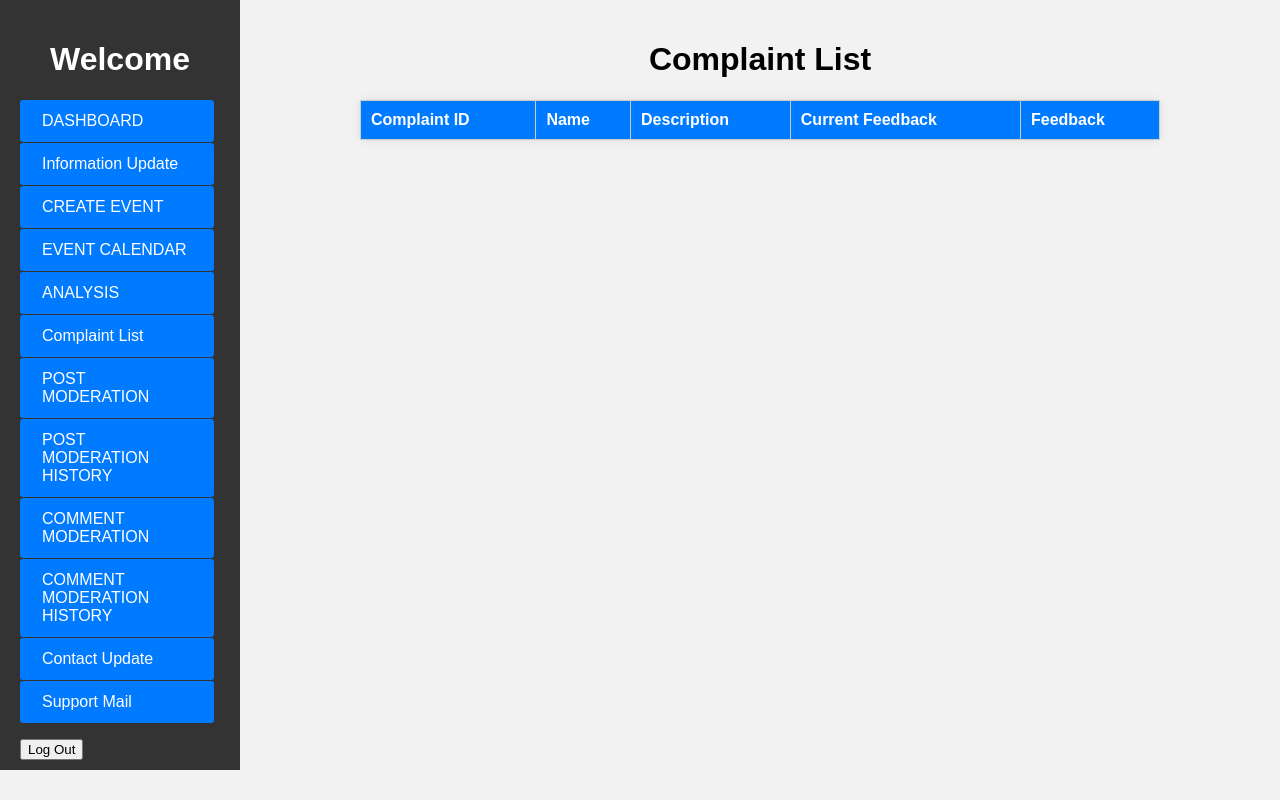
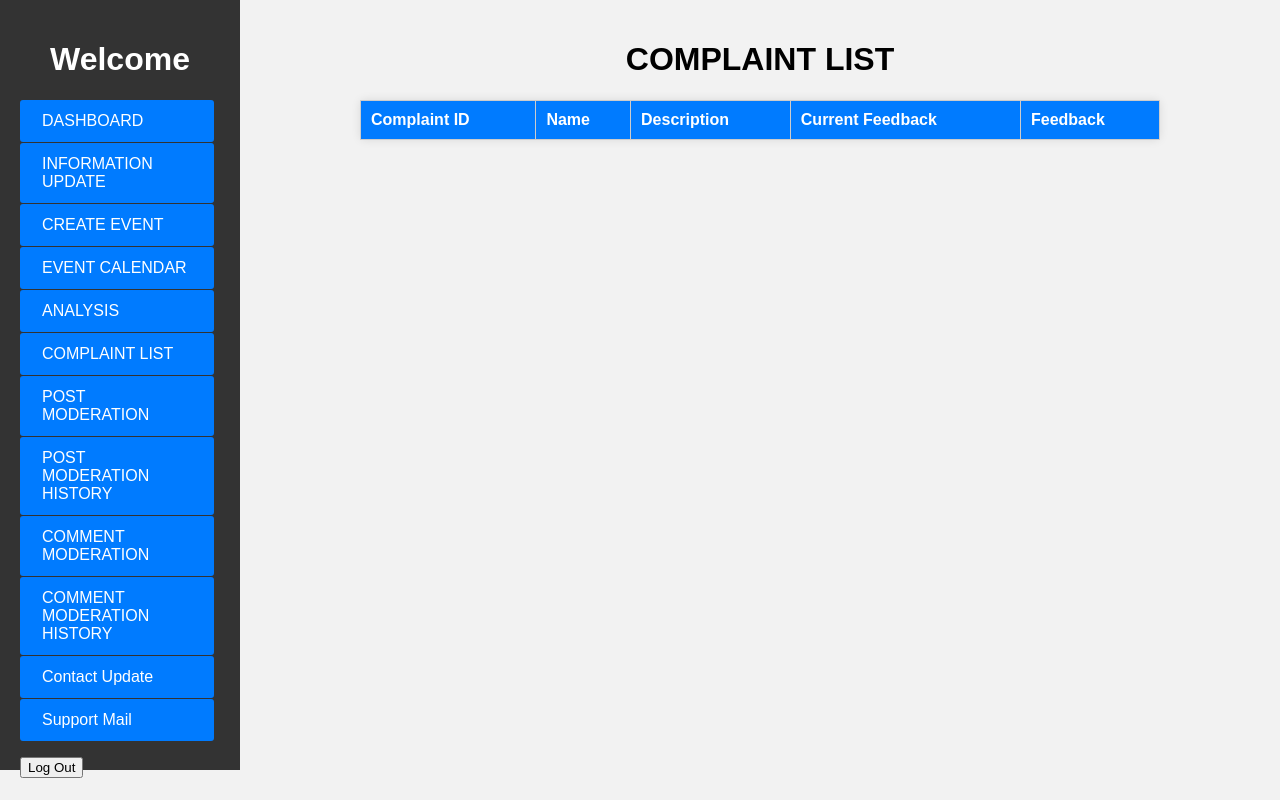
Before and after one commit to ACH1LL35/Event-Management, a PHP site: page /ModComplaint.php in a window 1280 px wide. Run offline with PHP 8.4, Linux system fonts and the light colour scheme; the visitor is signed in with stand-in values (Sample User, id 1); data comes from the database, SQL or seed files in the repository; data that the repository does not hold is empty.

Commit message:
CAP UPDATE

```diff
--- a/AdminCommentModeration.php
+++ b/AdminCommentModeration.php
@@ -33,7 +33,7 @@
 <head>
     <meta charset="UTF-8">
     <meta name="viewport" content="width=device-width, initial-scale=1.0">
-    <title>Complaint List</title>
+    <title>COMPLAINT LIST</title>
     <style>
         body {
             font-family: Arial, Helvetica, sans-serif;
@@ -188,7 +188,7 @@
     </div>
 
     <div id="content">
-        <h1 style="text-align: center; background-color: #000; color: #fff; padding: 20px;">Complaint List</h1>
+        <h1 style="text-align: center; background-color: #000; color: #fff; padding: 20px;">COMPLAINT LIST</h1>
         <form method="get">
         <table border="1">
             <tr>
--- a/AdminComplaint.php
+++ b/AdminComplaint.php
@@ -33,7 +33,7 @@
 <head>
     <meta charset="UTF-8">
     <meta name="viewport" content="width=device-width, initial-scale=1.0">
-    <title>Complaint List</title>
+    <title>COMPLAINT LIST</title>
     <style>
         body {
             font-family: Arial, Helvetica, sans-serif;
@@ -188,7 +188,7 @@
     </div>
 
     <div id="content">
-        <h1 style="text-align: center; background-color: #000; color: #fff; padding: 20px;">Complaint List</h1>
+        <h1 style="text-align: center; background-color: #000; color: #fff; padding: 20px;">COMPLAINT LIST</h1>
         <form method="get">
         <table border="1">
             <tr>
--- a/AdminEventHistory.php
+++ b/AdminEventHistory.php
@@ -33,7 +33,7 @@
 <head>
     <meta charset="UTF-8">
     <meta name="viewport" content="width=device-width, initial-scale=1.0">
-    <title>Complaint List</title>
+    <title>COMPLAINT LIST</title>
     <style>
         body {
             font-family: Arial, Helvetica, sans-serif;
--- a/AdminPostModeration.php
+++ b/AdminPostModeration.php
@@ -33,7 +33,7 @@
 <head>
     <meta charset="UTF-8">
     <meta name="viewport" content="width=device-width, initial-scale=1.0">
-    <title>Complaint List</title>
+    <title>COMPLAINT LIST</title>
     <style>
         body {
             font-family: Arial, Helvetica, sans-serif;
@@ -188,7 +188,7 @@
     </div>
 
     <div id="content">
-        <h1 style="text-align: center; background-color: #000; color: #fff; padding: 20px;">Complaint List</h1>
+        <h1 style="text-align: center; background-color: #000; color: #fff; padding: 20px;">COMPLAINT LIST</h1>
         <form method="get">
         <table border="1">
             <tr>
--- a/AdminTicketList.php
+++ b/AdminTicketList.php
@@ -33,7 +33,7 @@
 <head>
     <meta charset="UTF-8">
     <meta name="viewport" content="width=device-width, initial-scale=1.0">
-    <title>Complaint List</title>
+    <title>COMPLAINT LIST</title>
     <style>
         body {
             font-family: Arial, Helvetica, sans-serif;
@@ -163,7 +163,7 @@
     </div>
 
     <div id="content">
-        <h1 style="text-align: center; background-color: #000; color: #fff; padding: 20px;">Complaint List</h1>
+        <h1 style="text-align: center; background-color: #000; color: #fff; padding: 20px;">COMPLAINT LIST</h1>
         <form method="get">
         <table border="1">
             <tr>
--- a/AdminUserManagement.php
+++ b/AdminUserManagement.php
@@ -33,7 +33,7 @@
 <head>
     <meta charset="UTF-8">
     <meta name="viewport" content="width=device-width, initial-scale=1.0">
-    <title>Complaint List</title>
+    <title>COMPLAINT LIST</title>
     <style>
         body {
             font-family: Arial, Helvetica, sans-serif;
--- a/ModCommentModeration.php
+++ b/ModCommentModeration.php
@@ -123,11 +123,11 @@
         <h1>Welcome <?php echo $username; ?></h1>
         <ul>
             <li><a href="ModPanel.php">DASHBOARD</a></li>
-            <li><a href="ModInfoUpdate.php">Information Update</a></li>
+            <li><a href="ModInfoUpdate.php">INFORMATION UPDATE</a></li>
             <li><a href="ModEvent.php">CREATE EVENT</a></li>
             <li><a href="eventcal.php">EVENT CALENDAR</a></li>
             <li><a href="ModAnalysis.php">ANALYSIS</a></li>
-            <li><a href="ModComplaint.php">Complaint List</a></li>
+            <li><a href="ModComplaint.php">COMPLAINT LIST</a></li>
             <li><a href="ModPostModeration.php">POST MODERATION</a></li>
             <li><a href="#">POST MODERATION HISTORY</a></li>
             <li><a href="ModCommentModeration.php">COMMENT MODERATION</a></li>
@@ -141,7 +141,7 @@
     </div>
 
     <div id="content">
-        <h1 style="text-align: center; background-color: #000; color: #fff; padding: 20px;">Complaint List</h1>
+        <h1 style="text-align: center; background-color: #000; color: #fff; padding: 20px;">COMPLAINT LIST</h1>
         <form method="get">
         <table border="1">
             <tr>
--- a/ModComplaint.php
+++ b/ModComplaint.php
@@ -123,11 +123,11 @@
         <h1>Welcome <?php echo $username; ?></h1>
         <ul>
             <li><a href="ModPanel.php">DASHBOARD</a></li>
-            <li><a href="ModInfoUpdate.php">Information Update</a></li>
+            <li><a href="ModInfoUpdate.php">INFORMATION UPDATE</a></li>
             <li><a href="ModEvent.php">CREATE EVENT</a></li>
             <li><a href="eventcal.php">EVENT CALENDAR</a></li>
             <li><a href="ModAnalysis.php">ANALYSIS</a></li>
-            <li><a href="ModComplaint.php">Complaint List</a></li>
+            <li><a href="ModComplaint.php">COMPLAINT LIST</a></li>
             <li><a href="ModPostModeration.php">POST MODERATION</a></li>
             <li><a href="#">POST MODERATION HISTORY</a></li>
             <li><a href="ModCommentModeration.php">COMMENT MODERATION</a></li>
@@ -141,7 +141,7 @@
     </div>
 
     <div class="content">
-        <h1>Complaint List</h1>
+        <h1>COMPLAINT LIST</h1>
         <form method="post" action="<?php echo $_SERVER['PHP_SELF']; ?>">
             <table border="1">
                 <tr>
--- a/ModInfoUpdate.php
+++ b/ModInfoUpdate.php
@@ -176,11 +176,11 @@
         <h1>Welcome <?php echo $uname; ?></h1>
         <ul>
             <li><a href="ModPanel.php">DASHBOARD</a></li>
-            <li><a href="ModInfoUpdate.php">Information Update</a></li>
+            <li><a href="ModInfoUpdate.php">INFORMATION UPDATE</a></li>
             <li><a href="ModEvent.php">CREATE EVENT</a></li>
             <li><a href="eventcal.php">EVENT CALENDAR</a></li>
             <li><a href="ModAnalysis.php">ANALYSIS</a></li>
-            <li><a href="ModComplaint.php">Complaint List</a></li>
+            <li><a href="ModComplaint.php">COMPLAINT LIST</a></li>
             <li><a href="ModPostModeration.php">POST MODERATION</a></li>
             <li><a href="#">POST MODERATION HISTORY</a></li>
             <li><a href="ModCommentModeration.php">COMMENT MODERATION</a></li>
--- a/ModPanel.php
+++ b/ModPanel.php
@@ -137,11 +137,11 @@
     </div>
     <ul>
             <li><a href="ModPanel.php">DASHBOARD</a></li>
-            <li><a href="ModInfoUpdate.php">Information Update</a></li>
+            <li><a href="ModInfoUpdate.php">INFORMATION UPDATE</a></li>
             <li><a href="ModEvent.php">CREATE EVENT</a></li>
             <li><a href="eventcal.php">EVENT CALENDAR</a></li>
             <li><a href="ModAnalysis.php">ANALYSIS</a></li>
-            <li><a href="ModComplaint.php">Complaint List</a></li>
+            <li><a href="ModComplaint.php">COMPLAINT LIST</a></li>
             <li><a href="ModPostModeration.php">POST MODERATION</a></li>
             <li><a href="#">POST MODERATION HISTORY</a></li>
             <li><a href="ModCommentModeration.php">COMMENT MODERATION</a></li>
--- a/ModPostModeration.php
+++ b/ModPostModeration.php
@@ -123,11 +123,11 @@
         <h1>Welcome <?php echo $username; ?></h1>
         <ul>
             <li><a href="ModPanel.php">DASHBOARD</a></li>
-            <li><a href="ModInfoUpdate.php">Information Update</a></li>
+            <li><a href="ModInfoUpdate.php">INFORMATION UPDATE</a></li>
             <li><a href="ModEvent.php">CREATE EVENT</a></li>
             <li><a href="eventcal.php">EVENT CALENDAR</a></li>
             <li><a href="ModAnalysis.php">ANALYSIS</a></li>
-            <li><a href="ModComplaint.php">Complaint List</a></li>
+            <li><a href="ModComplaint.php">COMPLAINT LIST</a></li>
             <li><a href="ModPostModeration.php">POST MODERATION</a></li>
             <li><a href="#">POST MODERATION HISTORY</a></li>
             <li><a href="ModCommentModeration.php">COMMENT MODERATION</a></li>
@@ -141,7 +141,7 @@
     </div>
 
     <div id="content">
-        <h1 style="text-align: center; background-color: #000; color: #fff; padding: 20px;">Complaint List</h1>
+        <h1 style="text-align: center; background-color: #000; color: #fff; padding: 20px;">COMPLAINT LIST</h1>
         <form method="get">
         <table border="1">
             <tr>
```
